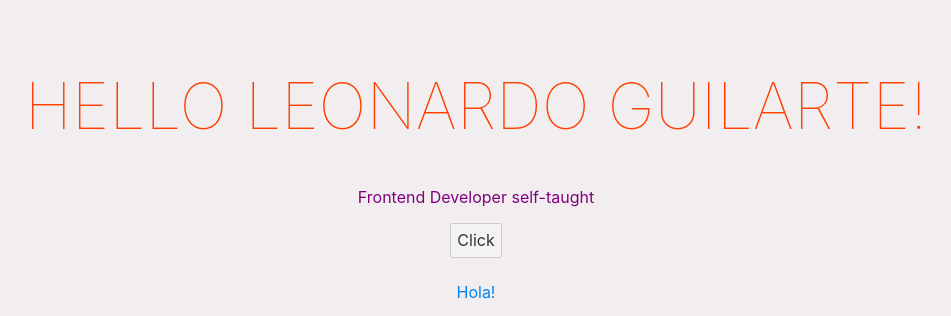
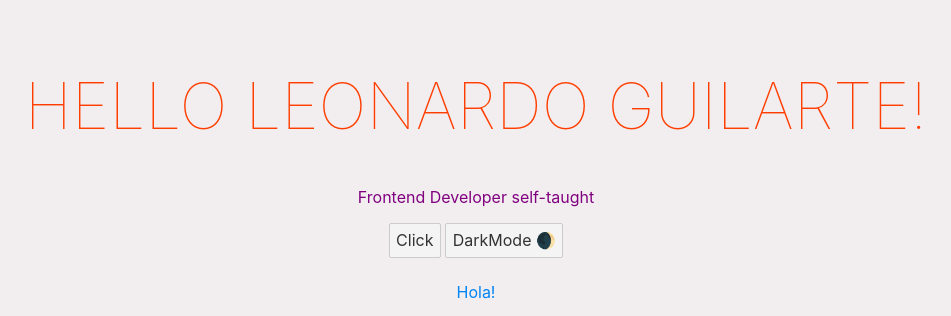
Before and after one commit to Leomiguel19/svelte, a Svelte app: page / in a window 1280 px wide. Shown: the top 316 px of the page, without its empty margins (164-1115 px from the left). Built offline with nearby package versions, Linux system fonts and the light colour scheme.

Commit message:
Learn Conditionals with dark mode

```diff
--- a/src/App.svelte
+++ b/src/App.svelte
@@ -30,6 +30,11 @@
     :global(:root){
         --theme-color: purple;
     }
+
+    :global(body.dark-mode){
+        background-color: #1d3040;
+        color: #bfc2c7;
+    }
     p{
         color: var(--theme-color);
         font-size: 22px;
--- a/src/components/About.svelte
+++ b/src/components/About.svelte
@@ -1,15 +1,27 @@
 <script>
     let text = 'Frontend Developer self-taught';
     let count = 0;
+    let styles = {darkMode: false};
 
     function handleClick(){
         count += 1;
     }
+
+    function toggle(){
+        styles.darkMode = !styles.darkMode;
+        window.document.body.classList.toggle("dark-mode");
+    }
 </script>
 
 <div class="about">
-    <p>{text}</p>
+    {#if !styles.darkMode}
+        <p>{text}</p>
+    {:else}
+        <p>Hello DarkMode</p>
+    {/if}
+
     <button on:click={handleClick}>Click {count === 0 ? '' : count}</button>
+    <button on:click={toggle}> {styles.darkMode ? "LightMode 🌞" : "DarkMode 🌒"}</button>
 </div>
 
 <style>
```
